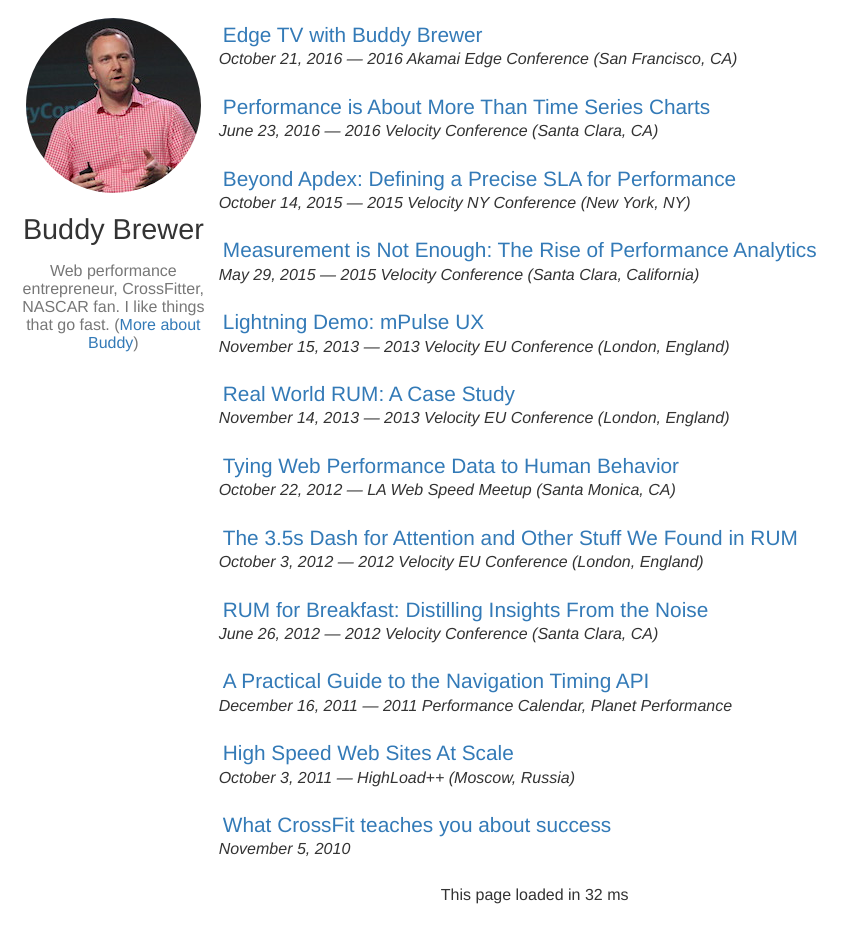
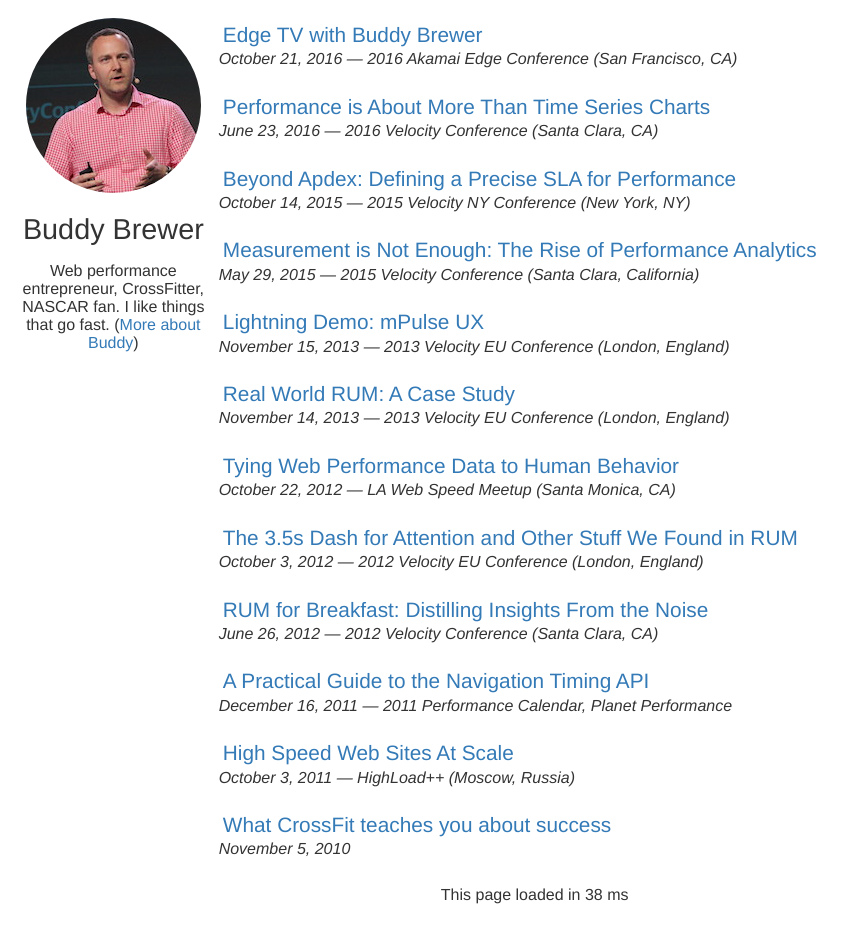
Before and after one commit to bbrewer/buddybrewer.com, a Jekyll site: the page built from index.html, in a window 1280 px wide. Shown: the whole page, without its empty margins (0-856 px from the left). Built offline with Jekyll 4.4.1, drawn with Linux system fonts in a browser that asks for light colours.

Commit message:
Increase contrast of small bio blurb under my picture per a11y guidelines.

```diff
--- a/css/styles.css
+++ b/css/styles.css
@@ -40,7 +40,7 @@
 #blurb {
   margin-top: 1em;
   margin-bottom: 1em;
-  color: #777;
+  color: #333;
 }
 
 h1 {
```
